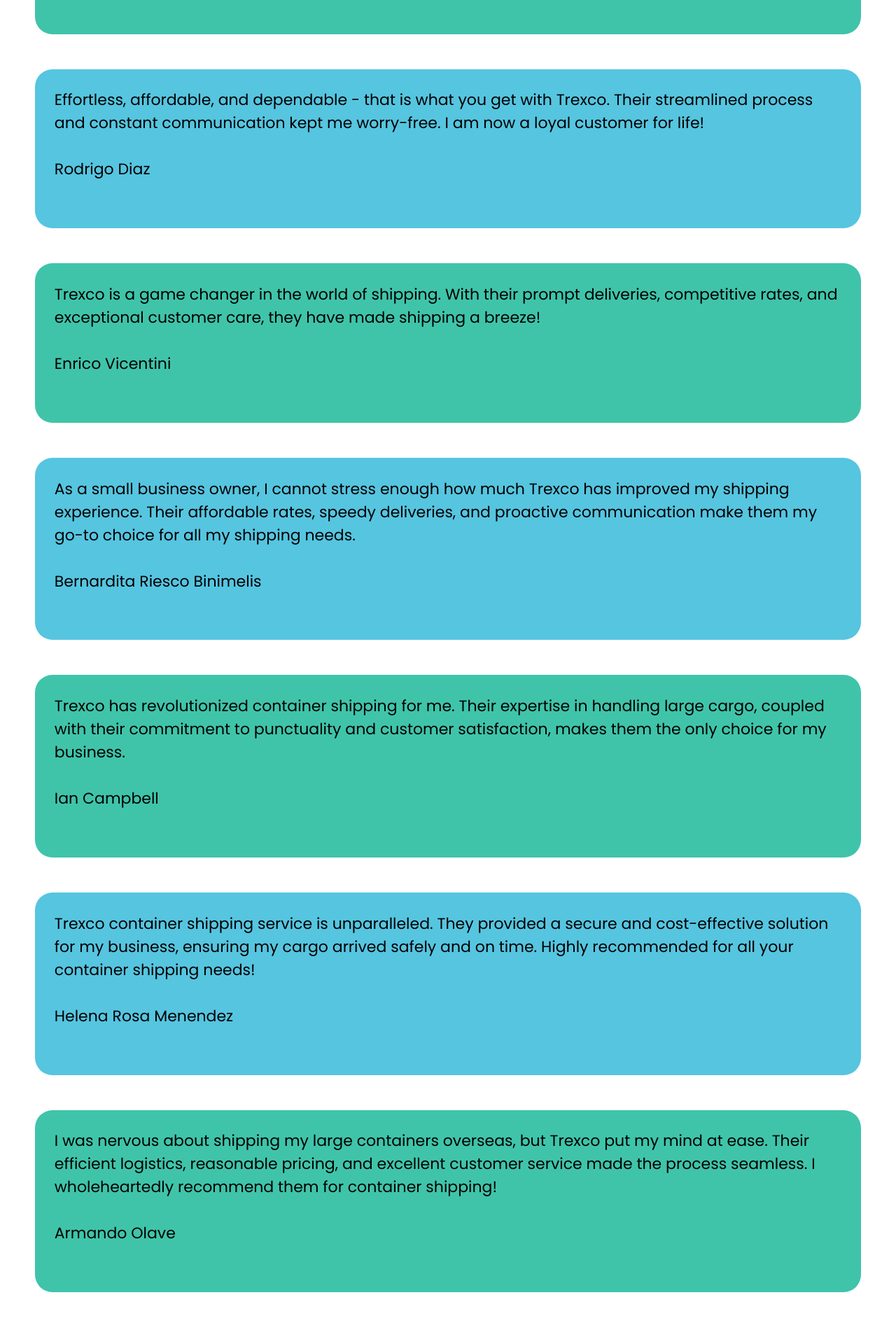
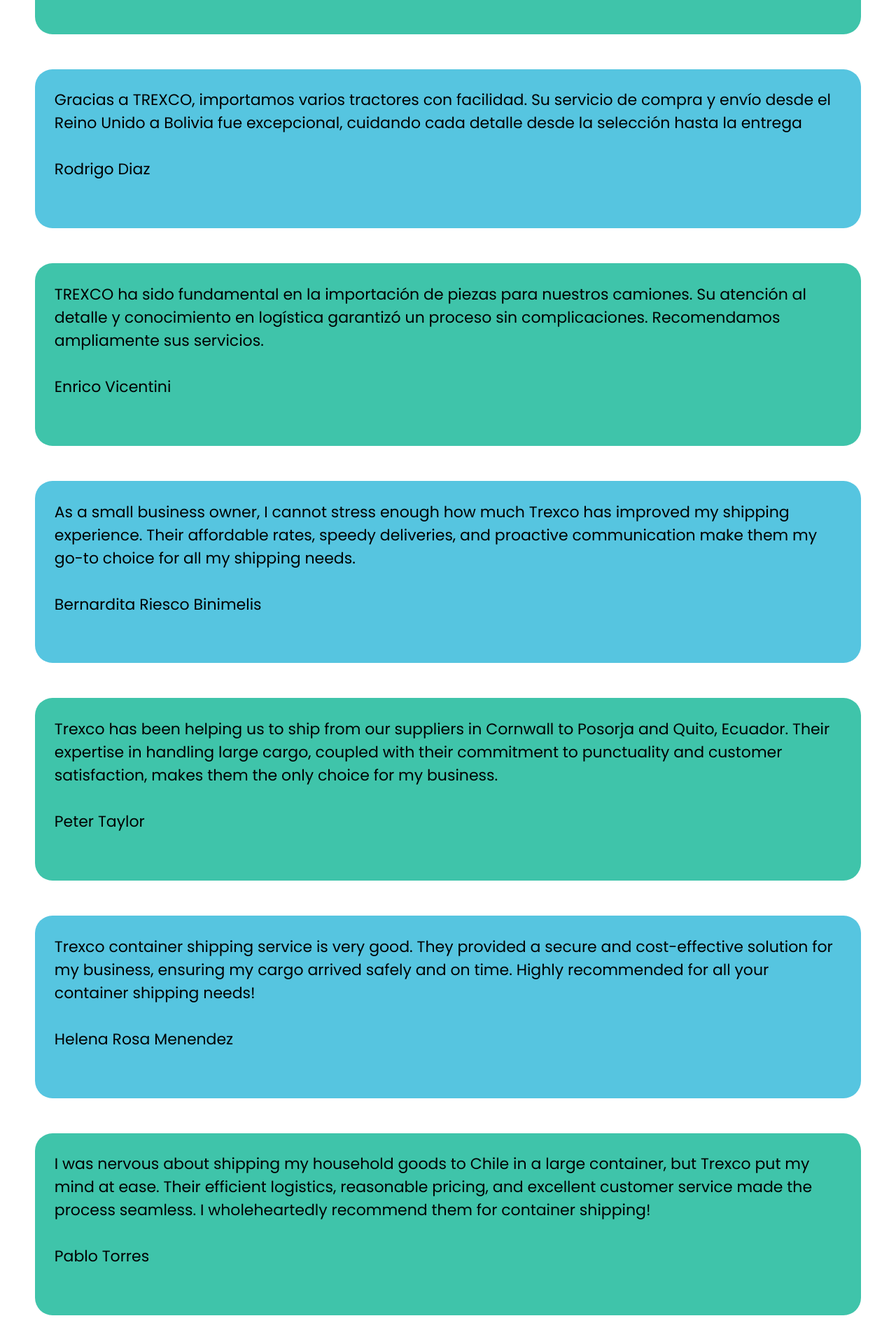
Before and after one commit to holguin4857/trexco, a Next.js app: page /uk-chile-shipping in a window 1280 px wide. Shown: the part 3120-5040 px from the top of the page at 70% size. Built offline with nearby package versions, Linux system fonts and the light colour scheme.

Commit message:
landingpage3

```diff
--- a/pages/uk-chile-shipping.js
+++ b/pages/uk-chile-shipping.js
@@ -28,9 +28,7 @@
           </p>
 
           <button className="button">
-            <Link href="https://trexco.net/contact">
-              Reserva ya
-            </Link>
+            <Link href="https://trexco.net/contact">Reserva ya</Link>
           </button>
           <button className="button1">
             <Link href="contact">Habla con un experto</Link>
@@ -70,27 +68,21 @@
 
       <div className="container">
         <div className="content">
-          <h2>
-          Porque elegir trexco
-          </h2>
+          <h2>Porque elegir trexco</h2>
           <p>
-          Con una amplia experiencia en transporte y logística, TREXCO se
+            Con una amplia experiencia en transporte y logística, TREXCO se
             destaca como su socio de confianza para navegar en el comercio
             internacional.
           </p>
 
           <button className="button">
-            <Link href="https://trexco.net/contact">
-              Reserva ya
-            </Link>
+            <Link href="https://trexco.net/contact">Reserva ya</Link>
           </button>
           <button className="button1">
             <Link href="contact">Habla con un experto</Link>
           </button>
         </div>
       </div>
-
-
 
       <div className="cards">
         <div className="card">
@@ -134,9 +126,10 @@
       <div className="container-2">
         <div className="content">
           <p>
-            Effortless, affordable, and dependable - that is what you get with
-            Trexco. Their streamlined process and constant communication kept me
-            worry-free. I am now a loyal customer for life! <br />
+            Gracias a TREXCO, importamos varios tractores con facilidad. Su
+            servicio de compra y envío desde el Reino Unido a Bolivia fue
+            excepcional, cuidando cada detalle desde la selección hasta la
+            entrega <br />
             <br /> Rodrigo Diaz
           </p>
         </div>
@@ -144,9 +137,11 @@
       <div className="container-3">
         <div className="content">
           <p>
-            Trexco is a game changer in the world of shipping. With their prompt
-            deliveries, competitive rates, and exceptional customer care, they
-            have made shipping a breeze! <br />
+            TREXCO ha sido fundamental en la importación de piezas para nuestros
+            camiones. Su atención al detalle y conocimiento en logística
+            garantizó un proceso sin complicaciones. Recomendamos ampliamente
+            sus servicios.
+            <br />
             <br />
             Enrico Vicentini
           </p>
@@ -167,19 +162,19 @@
       <div className="container-3">
         <div className="content">
           <p>
-            Trexco has revolutionized container shipping for me. Their expertise
-            in handling large cargo, coupled with their commitment to
-            punctuality and customer satisfaction, makes them the only choice
-            for my business. <br />
+            Trexco has been helping us to ship from our suppliers in Cornwall to
+            Posorja and Quito, Ecuador. Their expertise in handling large cargo,
+            coupled with their commitment to punctuality and customer
+            satisfaction, makes them the only choice for my business. <br />
             <br />
-            Ian Campbell
+            Peter Taylor
           </p>
         </div>
       </div>
       <div className="container-2">
         <div className="content">
           <p>
-            Trexco container shipping service is unparalleled. They provided a
+            Trexco container shipping service is very good. They provided a
             secure and cost-effective solution for my business, ensuring my
             cargo arrived safely and on time. Highly recommended for all your
             container shipping needs! <br />
@@ -191,12 +186,13 @@
       <div className="container-3">
         <div className="content">
           <p>
-            I was nervous about shipping my large containers overseas, but
-            Trexco put my mind at ease. Their efficient logistics, reasonable
-            pricing, and excellent customer service made the process seamless. I
-            wholeheartedly recommend them for container shipping! <br />
+            I was nervous about shipping my household goods to Chile in a large
+            container, but Trexco put my mind at ease. Their efficient
+            logistics, reasonable pricing, and excellent customer service made
+            the process seamless. I wholeheartedly recommend them for container
+            shipping! <br />
             <br />
-            Armando Olave
+            Pablo Torres
           </p>
         </div>
       </div>
@@ -205,16 +201,14 @@
         <div className="content">
           <h2>Actua ya!</h2>
           <p>
-          Contacta a TREXCO hoy para personalizar tus soluciones de logística entre el Reino Unido y Chile.
+            Contacta a TREXCO hoy para personalizar tus soluciones de logística
+            entre el Reino Unido y Chile.
           </p>
           <button className="button">
-            <Link href="https://trexco.net/contact">
-              Contactenos
-            </Link>
+            <Link href="https://trexco.net/contact">Contactenos</Link>
           </button>
         </div>
       </div>
-
     </>
   );
 }
```
